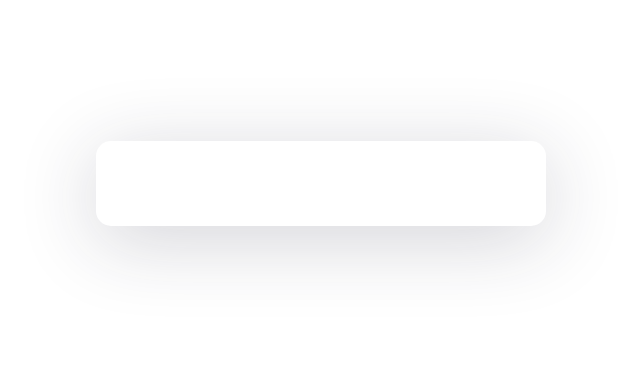
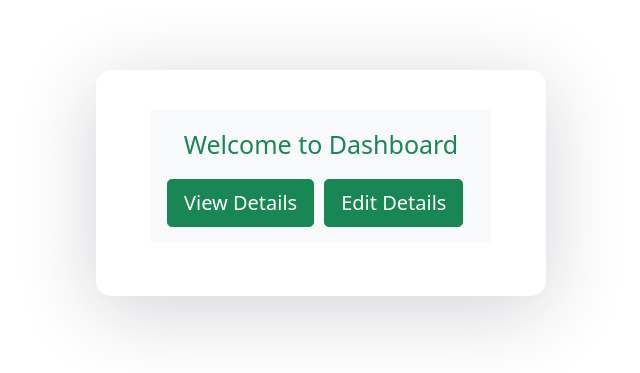
Before and after one commit to DeepanshuShah19/PhotoAlbumApp, a React (Create React App) app in the folder login-registration/: page /dashboard in a window 1280 px wide. Before the commit this address had no page. Shown: the part 217-590 px from the top of the page, without its empty margins (319-959 px from the left). Built offline with nearby package versions, Linux system fonts and the light colour scheme.

Commit message:
Changed UI

```diff
--- a/login-registration/src/App.js
+++ b/login-registration/src/App.js
@@ -6,6 +6,8 @@ import { BrowserRouter as Router, Routes, Route, Link } from "react-router-dom";
 import Login from "./components/login_component";
 import SignUp from "./components/signup_component";
 import UserDetails from "./components/userDetails";
+import Dashboard from "./components/dashboard";
+
 
 function App() {
   return (
@@ -18,6 +20,7 @@ function App() {
               <Route path="/sign-in" element={<Login />} />
               <Route path="/sign-up" element={<SignUp />} />
               <Route path="/userDetails" element={<UserDetails />} />
+              <Route path="/dashboard" element={<Dashboard />} />
             </Routes>
           </div>
         </div>
--- a/login-registration/src/components/dashboard.js
+++ b/login-registration/src/components/dashboard.js
@@ -0,0 +1,15 @@
+import React, { Component } from "react";
+import { Link } from "react-router-dom";
+
+export default class Dashboard extends Component {
+
+  render() {
+    return (
+      <div class="p-3 mb-2 bg-light">
+         <p class="dashb"> Welcome to Dashboard</p>
+         <Link to="/userDetails"><button type="button" class="btn btn-success btn-lg button_d">View Details</button></Link>
+         <Link to="/userDetails"><button type="button" class="btn btn-success btn-lg button_d">Edit Details</button></Link>
+        </div>
+    );
+  }
+}
--- a/login-registration/src/components/login_component.js
+++ b/login-registration/src/components/login_component.js
@@ -96,6 +96,8 @@ export default class Login extends Component {
           <label>Password</label>
           <input
             type="password"
+            minlength="6"
+            maxLength="8"
             className="form-control"
             placeholder="Enter password"
             onChange={(e) => this.setState({ password: e.target.value })}
--- a/login-registration/src/components/signup_component.js
+++ b/login-registration/src/components/signup_component.js
@@ -72,6 +72,8 @@ export default class SignUp extends Component {
             type="password"
             className="form-control"
             placeholder="Enter password"
+            minlength="6"
+            maxlength="8"
             onChange={(e) => this.setState({ password: e.target.value })}
           />
         </div>
--- a/login-registration/src/index.css
+++ b/login-registration/src/index.css
@@ -87,3 +87,11 @@ html,
   accent-color: #198754;
 
 }
+.dashb {
+font-size: 25px;
+color: #198754 ;
+text-align: center;
+}
+.button_d {
+  margin-right: 10px;
+}
```
